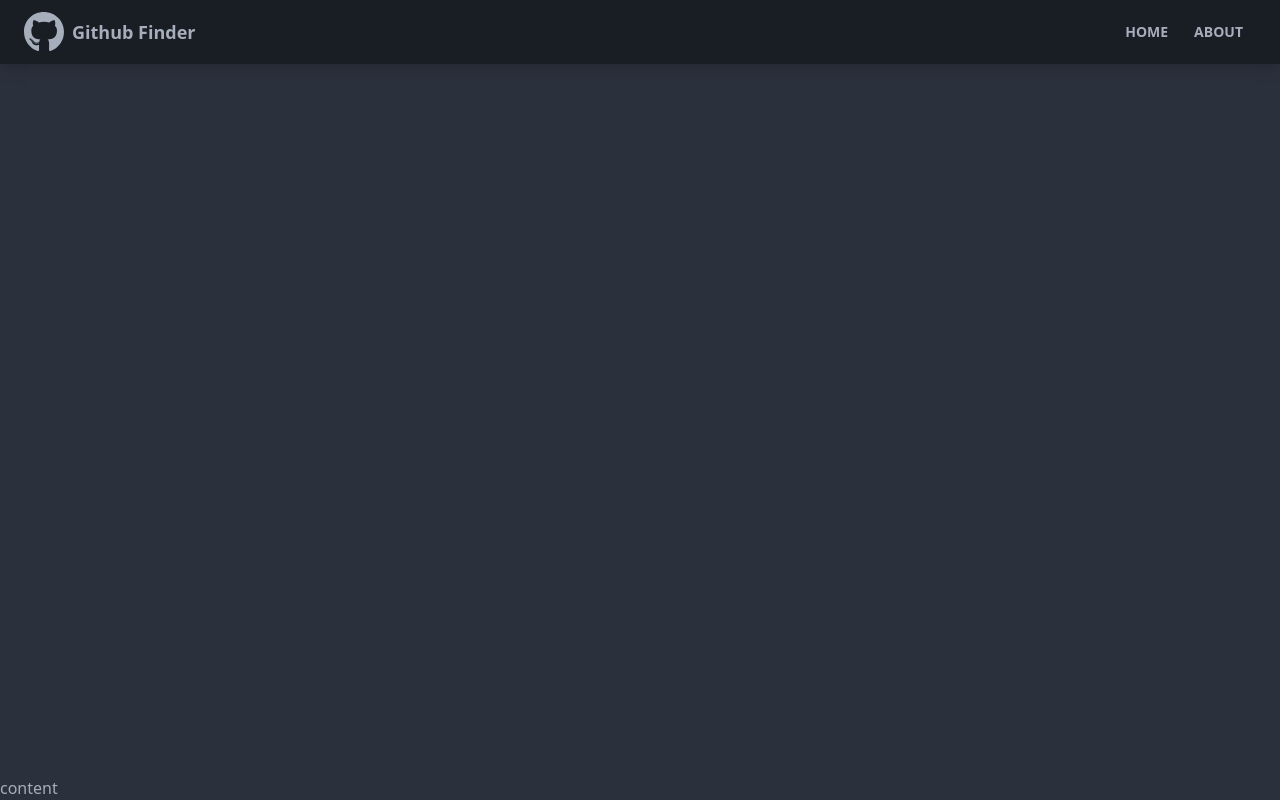
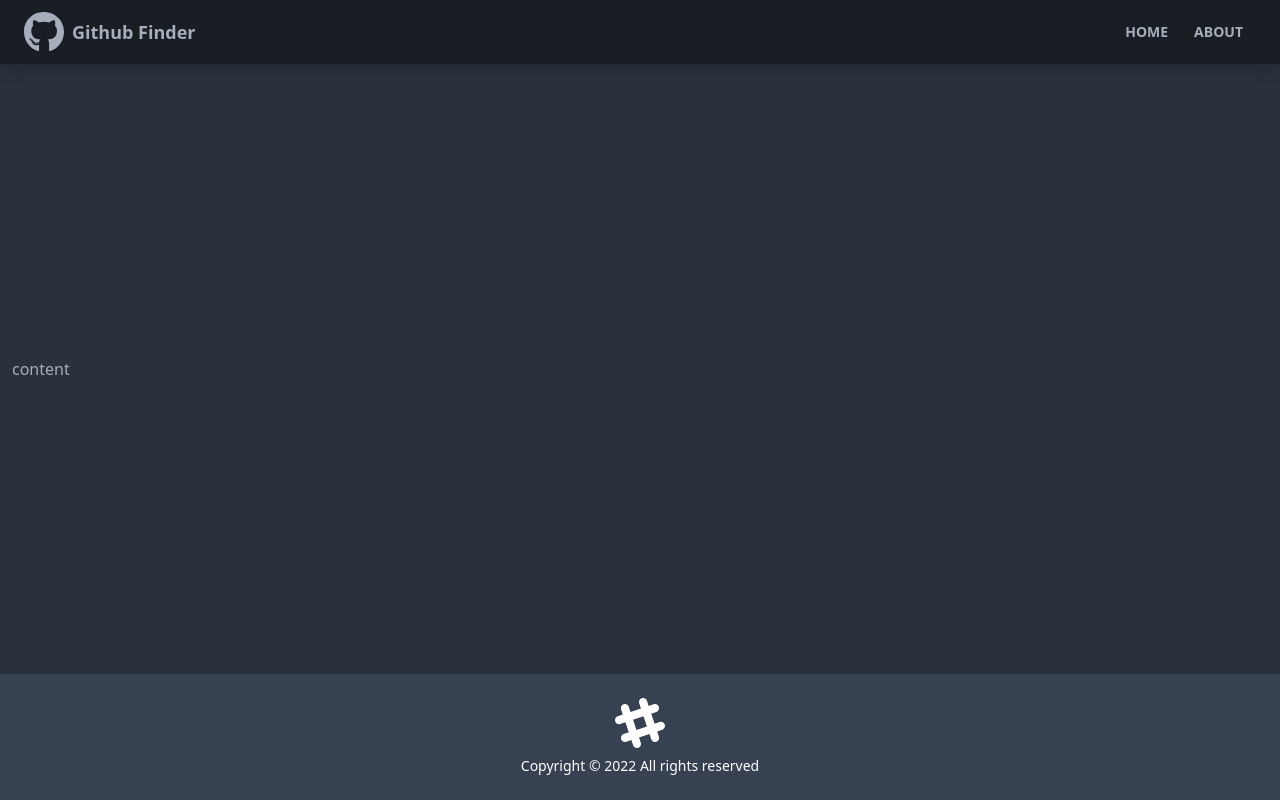
Before and after one commit to omar-zeineddine/github-finder, a React (Create React App) app: page / in a window 1280 px wide. Built offline with nearby package versions, Linux system fonts and the light colour scheme.

Commit message:
feat - add footer component

```diff
--- a/src/App.js
+++ b/src/App.js
@@ -1,12 +1,14 @@
 import { BrowserRouter as Router, Route } from "react-router-dom";
 import Navbar from "./components/layout/Navbar";
+import Footer from "./components/layout/Footer";
 
 function App() {
   return (
     <Router>
       <div className="flex flex-col justify-between h-screen">
         <Navbar />
-        <main>content</main>
+        <main className="container mx-auto px-3 pb-12">content</main>
+        <Footer />
       </div>
     </Router>
   );
--- /dev/null
+++ b/src/components/layout/Footer.jsx
@@ -0,0 +1,25 @@
+import React from "react";
+
+const Footer = () => {
+  const year = new Date().getFullYear();
+  return (
+    <footer className="footer p-6 bg-gray-700 text-primary-content footer-center">
+      <div>
+        <svg
+          width="50"
+          height="50"
+          viewBox="0 0 24 24"
+          xmlns="http://www.w3.org/2000/svg"
+          fillRule="evenodd"
+          clipRule="evenodd"
+          className="inline-block fill-current"
+        >
+          <path d="M22.672 15.226l-2.432.811.841 2.515c.33 1.019-.209 2.127-1.23 2.456-1.15.325-2.148-.321-2.463-1.226l-.84-2.518-5.013 1.677.84 2.517c.391 1.203-.434 2.542-1.831 2.542-.88 0-1.601-.564-1.86-1.314l-.842-2.516-2.431.809c-1.135.328-2.145-.317-2.463-1.229-.329-1.018.211-2.127 1.231-2.456l2.432-.809-1.621-4.823-2.432.808c-1.355.384-2.558-.59-2.558-1.839 0-.817.509-1.582 1.327-1.846l2.433-.809-.842-2.515c-.33-1.02.211-2.129 1.232-2.458 1.02-.329 2.13.209 2.461 1.229l.842 2.515 5.011-1.677-.839-2.517c-.403-1.238.484-2.553 1.843-2.553.819 0 1.585.509 1.85 1.326l.841 2.517 2.431-.81c1.02-.33 2.131.211 2.461 1.229.332 1.018-.21 2.126-1.23 2.456l-2.433.809 1.622 4.823 2.433-.809c1.242-.401 2.557.484 2.557 1.838 0 .819-.51 1.583-1.328 1.847m-8.992-6.428l-5.01 1.675 1.619 4.828 5.011-1.674-1.62-4.829z"></path>
+        </svg>
+        <p>Copyright &copy; {year} All rights reserved</p>
+      </div>
+    </footer>
+  );
+};
+
+export default Footer;
```
